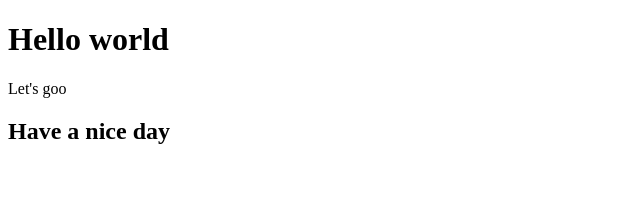
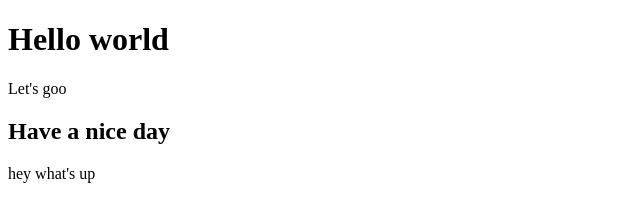
Before and after one commit to Ezajul/amarsathe, a plain HTML site: page index.html in a window 1280 px wide. Shown: the whole page, without its empty margins (0-640 px from the left). Drawn offline with Linux system fonts and the light colour scheme.

Commit message:
Update index.html

```diff
--- a/index.html
+++ b/index.html
@@ -8,5 +8,6 @@
     <h1> Hello world</h1>
     <p> Let's goo </p>
     <h2> Have a nice day</h2>
+    <p> hey what's up </p>
   </body>
 </html>
```
